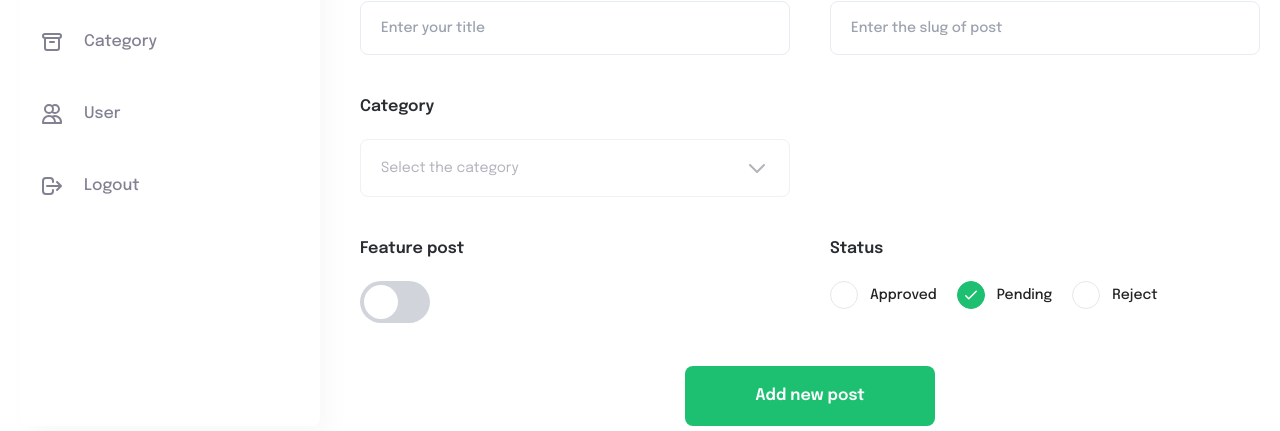
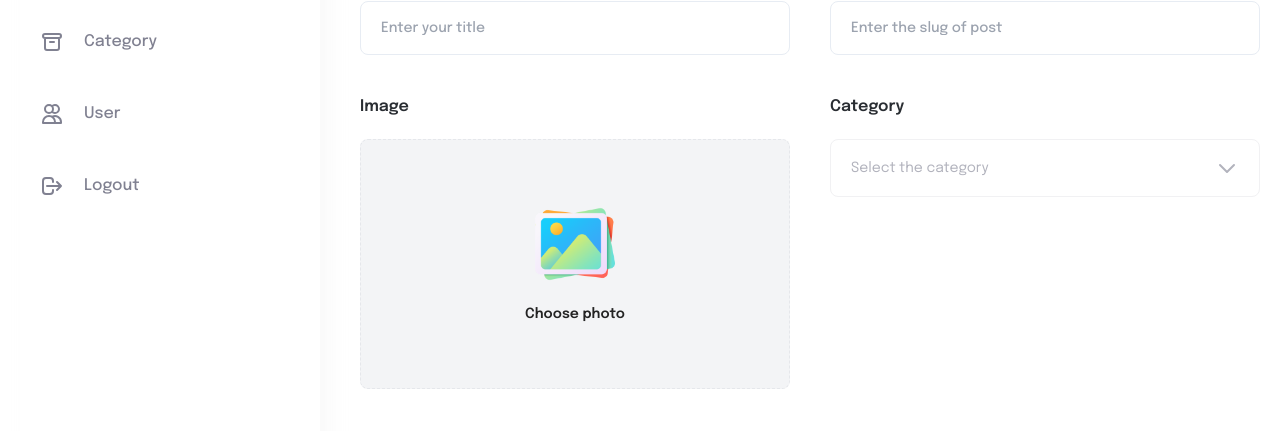
Before and after one commit to dvhoang10/project-blogging, a React (Create React App) app: page /manage/add-post in a window 1280 px wide. Shown: the part 261-692 px from the top of the page. Built offline with nearby package versions, Linux system fonts and the light colour scheme; no server answers.

Commit message:
upload image to firebase storage

```diff
--- /dev/null
+++ b/src/components/image/ImageUpload.js
@@ -0,0 +1,68 @@
+import React, { Fragment } from "react";
+import classNames from "utils/classNames";
+
+const ImageUpload = ({
+  name = "",
+  className = "",
+  image = "",
+  progress = 0,
+  ...rest
+}) => {
+  return (
+    <label
+      className={classNames(
+        "relative cursor-pointer flex items-center justify-center bg-gray-100 border border-dashed w-full min-h-[200px] rounded-lg overflow-hidden group",
+        className
+      )}
+    >
+      <input type="file" name={name} className="hidden" {...rest} />
+      {!image && progress === 0 && (
+        <div className="flex flex-col items-center text-center pointer-events-none">
+          <img
+            src="/img-upload.png"
+            alt="upload-img"
+            className="max-w-[80px] mb-5"
+          />
+          <p className="font-semibold">Choose photo</p>
+        </div>
+      )}
+      {!image && progress !== 0 && (
+        <>
+          <div className="absolute z-10 w-16 h-16 border-8 border-green-500 rounded-full loading border-t-transparent animate-spin"></div>
+          <div
+            className="absolute bottom-0 left-0 w-10 h-1 transition-all bg-green-400"
+            style={{
+              width: `${Math.ceil(progress)}%`,
+            }}
+          ></div>
+        </>
+      )}
+      {image && (
+        <>
+          <img src={image} className="object-cover w-full h-full" alt="" />
+          <button
+            type="button"
+            className="absolute z-10 flex items-center justify-center invisible w-16 h-16 text-red-500 transition-all bg-white rounded-full opacity-0 cursor-pointer group-hover:opacity-100 group-hover:visible"
+          >
+            <svg
+              xmlns="http://www.w3.org/2000/svg"
+              className="w-6 h-6"
+              fill="none"
+              viewBox="0 0 24 24"
+              stroke="currentColor"
+              strokeWidth="2"
+            >
+              <path
+                strokeLinecap="round"
+                strokeLinejoin="round"
+                d="M19 7l-.867 12.142A2 2 0 0116.138 21H7.862a2 2 0 01-1.995-1.858L5 7m5 4v6m4-6v6m1-10V4a1 1 0 00-1-1h-4a1 1 0 00-1 1v3M4 7h16"
+              />
+            </svg>
+          </button>
+        </>
+      )}
+    </label>
+  );
+};
+
+export default ImageUpload;
--- a/src/modules/post/PostAddNew.js
+++ b/src/modules/post/PostAddNew.js
@@ -9,7 +9,7 @@
 import { Toggle } from "components/toggle";
 import DashboardHeading from "modules/Dashboard/DashboardHeading";
 import FormLayout from "modules/Dashboard/FormLayout";
-import React, { useEffect } from "react";
+import React, { useEffect, useState } from "react";
 import { withErrorBoundary } from "react-error-boundary";
 import { useForm } from "react-hook-form";
 import { postStatus } from "utils/constant";
@@ -17,16 +17,27 @@
 import * as yup from "yup";
 import { toast } from "react-toastify";
 import slugify from "slugify";
+import ImageUpload from "components/image/ImageUpload";
+import {
+  getStorage,
+  ref,
+  uploadBytesResumable,
+  getDownloadURL,
+} from "firebase/storage";
 
 const schema = yup.object({
   title: yup.string().required("Please enter your title"),
 });
 
 const PostAddNew = () => {
+  useEffect(() => {
+    document.title = "Add new post";
+  }, []);
   const {
     control,
     watch,
     setValue,
+    getValues,
     handleSubmit,
     formState: { isValid, isSubmitting, errors },
   } = useForm({
@@ -42,9 +53,47 @@
   });
   const watchStatus = watch("status");
   const watchHot = watch("hot");
-  useEffect(() => {
-    document.title = "Add new post";
-  }, []);
+  const [progress, setProgress] = useState(0);
+  const [image, setImage] = useState("");
+  const handleUploadImage = (file) => {
+    const storage = getStorage();
+    const storageRef = ref(storage, "images/" + file.name);
+    const uploadTask = uploadBytesResumable(storageRef, file);
+    uploadTask.on(
+      "state_changed",
+      (snapshot) => {
+        const progress =
+          (snapshot.bytesTransferred / snapshot.totalBytes) * 100;
+        setProgress(progress);
+        switch (snapshot.state) {
+          case "paused":
+            console.log("Upload is paused");
+            break;
+          case "running":
+            console.log("Upload is running");
+            break;
+          default:
+            console.log("Nothing at all");
+        }
+      },
+      (error) => {
+        console.log("Error");
+        setImage("");
+      },
+      () => {
+        getDownloadURL(uploadTask.snapshot.ref).then((downloadURL) => {
+          console.log("File available at", downloadURL);
+          setImage(downloadURL);
+        });
+      }
+    );
+  };
+  const handleSelectImage = (e) => {
+    const file = e.target.files[0];
+    if (!file) return;
+    setValue("image_name", file.name);
+    handleUploadImage(file);
+  };
   useEffect(() => {
     const arrErrors = Object.values(errors);
     if (arrErrors.length > 0) {
@@ -82,6 +131,15 @@
           </Field>
         </FormLayout>
         <FormLayout>
+          <Field>
+            <Label>Image</Label>
+            <ImageUpload
+              className="h-[250px]"
+              image={image}
+              onChange={handleSelectImage}
+              progress={progress}
+            ></ImageUpload>
+          </Field>
           <Field>
             <Label>Category</Label>
             <Dropdown>
```
Also changed, not shown: public/img-upload.png (added).
